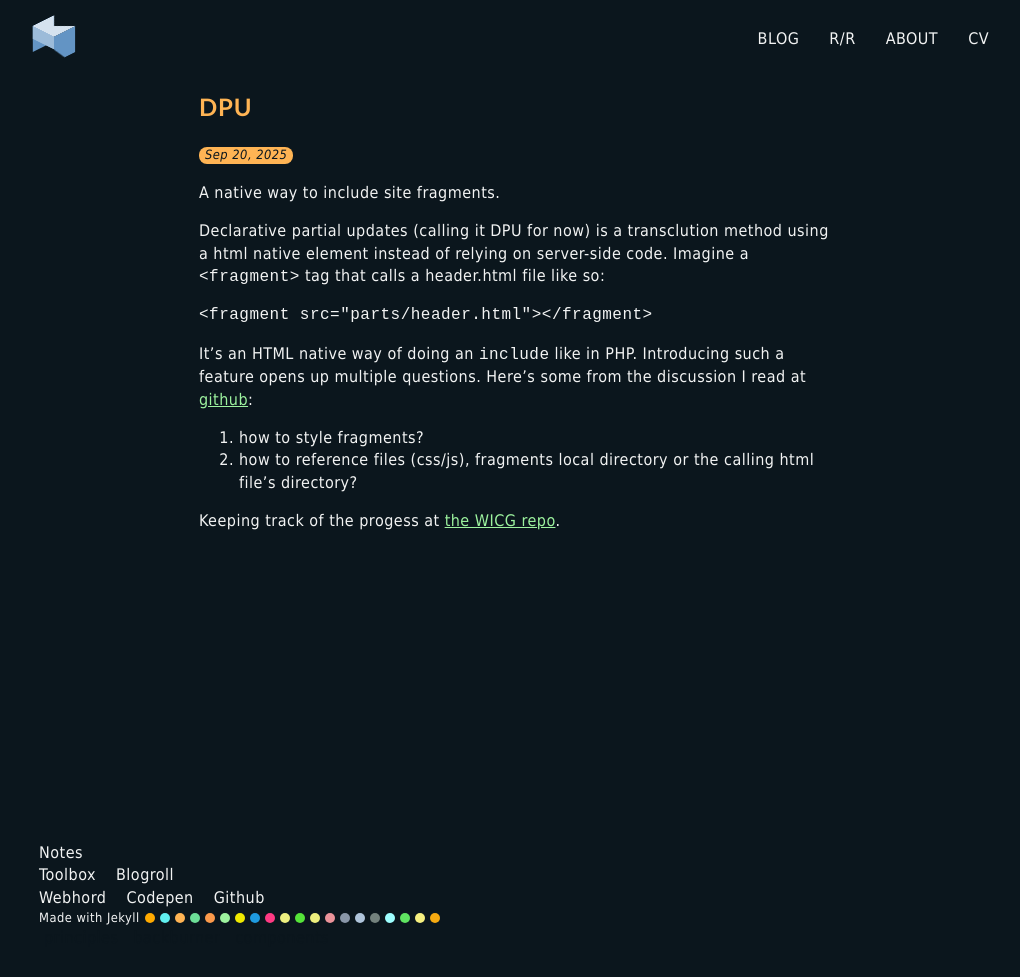
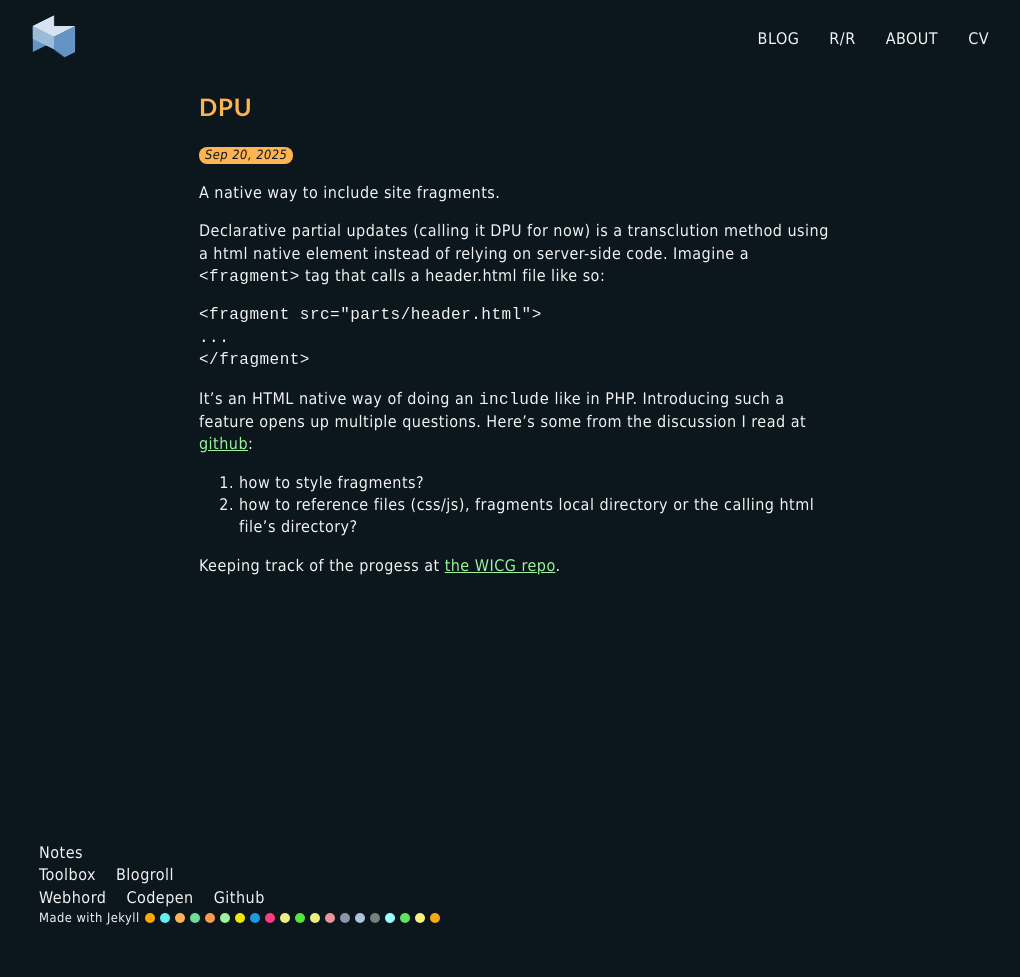
Before and after one commit to mpdagang/mpdagang.github.io, a Jekyll site: the page built from _posts/notes/2025-09-20-sn-6.md, in a window 1280 px wide. Shown: the whole page, without its empty margins (121-1141 px from the left). Built offline with Jekyll 4.4.1, drawn with Linux system fonts in a browser that asks for light colours.

Commit message:
note posts adjustments

````diff
--- a/_posts/notes/2025-09-20-sn-6.md
+++ b/_posts/notes/2025-09-20-sn-6.md
@@ -11,7 +11,9 @@ method using a html native element instead of relying on server-side code.
 Imagine a `<fragment>` tag that calls a header.html file like so:
 
 ```html
-<fragment src="parts/header.html"></fragment>
+<fragment src="parts/header.html">
+...
+</fragment>
 ```
 
 It's an HTML native way of doing an `include` like in PHP. Introducing
````
Also changed, not shown: _posts/notes/2025-08-28-small-note-00002.md (+0 -4 lines).
